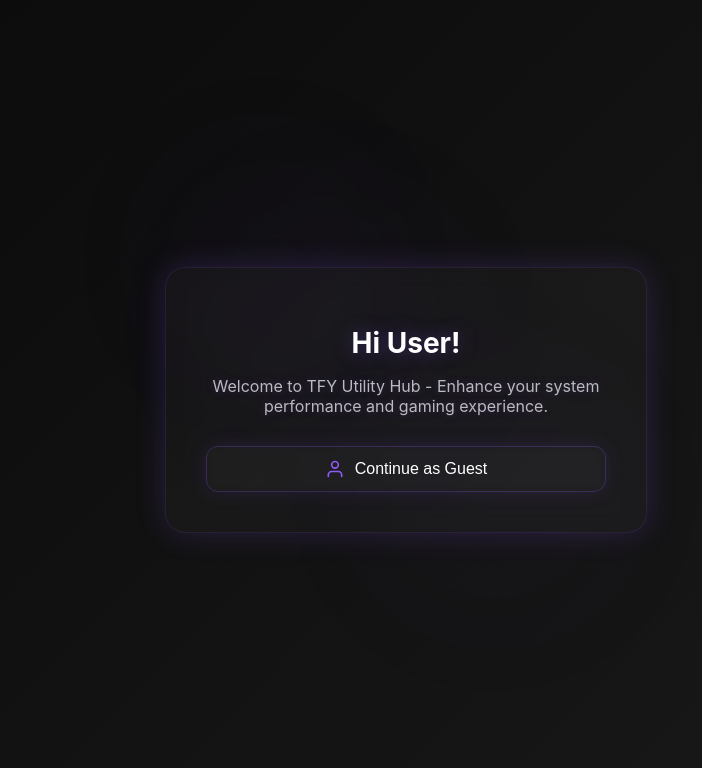
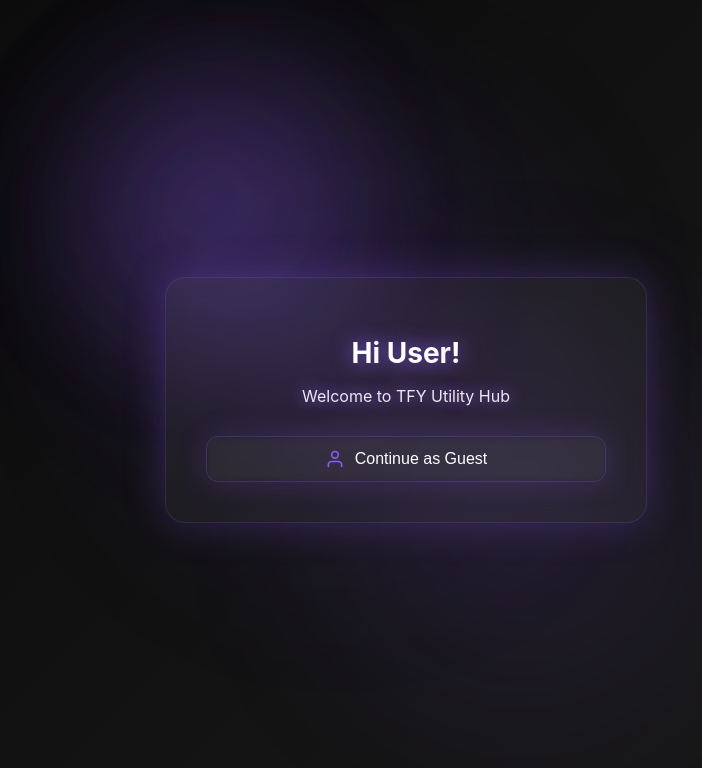
Before and after one commit to DragosKissLove/tfy-electron2312, a React (Create React App) app: page / in a window 1280 px wide. Shown: the top 768 px of the page, without its empty margins (234-936 px from the left). Built offline with nearby package versions, Linux system fonts and the light colour scheme.

Commit message:
Enhance login background and about section

```diff
--- a/src/components/Login.js
+++ b/src/components/Login.js
@@ -47,30 +47,30 @@
       }}
     >
       {/* Animated background particles */}
-      {[...Array(3)].map((_, i) => (
+      {[...Array(5)].map((_, i) => (
         <motion.div
           key={i}
           style={{
             position: 'absolute',
-            width: '300px',
-            height: '300px',
+            width: '400px',
+            height: '400px',
             borderRadius: '50%',
-            background: `radial-gradient(circle, ${primaryColor}22 0%, transparent 70%)`,
-            filter: 'blur(80px)',
-            opacity: 0.4,
+            background: `radial-gradient(circle, ${primaryColor}44 0%, transparent 70%)`,
+            filter: 'blur(60px)',
+            opacity: 0.6,
             pointerEvents: 'none'
           }}
           animate={{
             x: ['-50%', '50%'],
             y: ['-50%', '50%'],
-            scale: [1, 1.2, 1],
+            scale: [1, 1.5, 1],
           }}
           transition={{
             duration: 8 + i * 2,
             repeat: Infinity,
             repeatType: 'reverse',
             ease: 'easeInOut',
-            delay: i * 2
+            delay: i * 1.5
           }}
         />
       ))}
@@ -79,11 +79,11 @@
         initial={{ y: 20, opacity: 0 }}
         animate={{ y: 0, opacity: 1 }}
         style={{
-          background: 'rgba(255, 255, 255, 0.03)',
+          background: 'rgba(255, 255, 255, 0.05)',
           padding: '40px',
           borderRadius: '20px',
-          boxShadow: `0 0 30px ${primaryColor}33`,
-          border: `1px solid ${primaryColor}22`,
+          boxShadow: `0 0 40px ${primaryColor}44`,
+          border: `1px solid ${primaryColor}33`,
           width: '100%',
           maxWidth: '400px',
           textAlign: 'center',
@@ -108,7 +108,7 @@
               fontSize: '28px',
               marginBottom: '10px',
               color: '#fff',
-              textShadow: `0 0 20px ${primaryColor}66`
+              textShadow: `0 0 20px ${primaryColor}`
             }}
           >
             Hi {username}!
@@ -119,16 +119,16 @@
             transition={{ delay: 0.4 }}
             style={{
               fontSize: '16px',
-              color: 'rgba(255, 255, 255, 0.7)',
-              textShadow: `0 0 10px ${primaryColor}44`
+              color: 'rgba(255, 255, 255, 0.9)',
+              textShadow: `0 0 15px ${primaryColor}`
             }}
           >
-            Welcome to TFY Utility Hub - Enhance your system performance and gaming experience.
+            Welcome to TFY Utility Hub
           </motion.p>
         </motion.div>
 
         <motion.button
-          whileHover={{ scale: 1.05, backgroundColor: `${primaryColor}22` }}
+          whileHover={{ scale: 1.05, backgroundColor: `${primaryColor}33` }}
           whileTap={{ scale: 0.95 }}
           onClick={handleGuestLogin}
           style={{
@@ -143,7 +143,7 @@
             alignItems: 'center',
             justifyContent: 'center',
             gap: '10px',
-            boxShadow: `0 0 20px ${primaryColor}22`,
+            boxShadow: `0 0 30px ${primaryColor}33`,
             width: '100%',
             position: 'relative',
             zIndex: 1,
--- a/src/pages/About.js
+++ b/src/pages/About.js
@@ -1,7 +1,7 @@
 import React from 'react';
 import { motion } from 'framer-motion';
 import { useTheme } from '../ThemeContext';
-import { FiGithub, FiMessageCircle } from 'react-icons/fi';
+import { FiGithub, FiMessageCircle, FiCpu, FiZap, FiShield } from 'react-icons/fi';
 
 const About = () => {
   const { theme, primaryColor } = useTheme();
@@ -13,6 +13,24 @@
       console.error('Error opening Discord:', error);
     }
   };
+
+  const features = [
+    {
+      icon: FiCpu,
+      title: "System Optimization",
+      description: "Advanced tools to enhance your PC's performance"
+    },
+    {
+      icon: FiZap,
+      title: "Gaming Tools",
+      description: "Specialized utilities for the ultimate gaming experience"
+    },
+    {
+      icon: FiShield,
+      title: "Security Features",
+      description: "Keep your system protected and running smoothly"
+    }
+  ];
 
   return (
     <motion.div
@@ -70,27 +88,93 @@
           }}
         />
 
+        <motion.div
+          initial={{ opacity: 0, y: 20 }}
+          animate={{ opacity: 1, y: 0 }}
+          transition={{ duration: 0.6 }}
+          style={{
+            textAlign: 'center',
+            marginBottom: '30px'
+          }}
+        >
           <h3 style={{
+            fontSize: '24px',
             marginBottom: '16px',
             color: primaryColor,
             filter: `drop-shadow(0 0 10px ${primaryColor}66)`
-        }}>Welcome to TFY Tool 2025</h3>
-        <p style={{ marginBottom: '16px', lineHeight: '1.6' }}>
-          TFY Tool is your all-in-one Windows utility suite, designed to enhance your PC experience.
-          From system optimization to gaming tools, we've got everything you need to maximize your
-          Windows performance and customize your setup.
+          }}>
+            Welcome to TFY Tool 2025
+          </h3>
+          <p style={{
+            fontSize: '16px',
+            lineHeight: '1.6',
+            color: theme.text,
+            maxWidth: '600px',
+            margin: '0 auto'
+          }}>
+            Your all-in-one solution for system optimization and gaming enhancement
           </p>
-        <p style={{ marginBottom: '16px', lineHeight: '1.6' }}>
-          Features include:
-          • System optimization
-          • Gaming tools and tweaks
-          • Windows activation
-          • Popular software installation
-          • And much more!
+        </motion.div>
+
+        <div style={{
+          display: 'grid',
+          gridTemplateColumns: 'repeat(auto-fit, minmax(250px, 1fr))',
+          gap: '20px',
+          marginTop: '30px'
+        }}>
+          {features.map((feature, index) => (
+            <motion.div
+              key={feature.title}
+              initial={{ opacity: 0, y: 20 }}
+              animate={{ opacity: 1, y: 0 }}
+              transition={{ delay: index * 0.2 }}
+              style={{
+                padding: '20px',
+                background: `linear-gradient(145deg, ${theme.cardBg}, ${primaryColor}11)`,
+                borderRadius: '12px',
+                border: `1px solid ${primaryColor}22`,
+                display: 'flex',
+                flexDirection: 'column',
+                alignItems: 'center',
+                gap: '12px',
+                textAlign: 'center'
+              }}
+            >
+              <motion.div
+                whileHover={{ scale: 1.1, rotate: 360 }}
+                transition={{ duration: 0.5 }}
+                style={{
+                  width: '50px',
+                  height: '50px',
+                  borderRadius: '50%',
+                  background: `linear-gradient(135deg, ${primaryColor}22, ${primaryColor}44)`,
+                  display: 'flex',
+                  alignItems: 'center',
+                  justifyContent: 'center',
+                  boxShadow: `0 0 20px ${primaryColor}33`
+                }}
+              >
+                <feature.icon size={24} color={primaryColor} />
+              </motion.div>
+              <h4 style={{
+                fontSize: '18px',
+                color: theme.text,
+                marginBottom: '8px'
+              }}>
+                {feature.title}
+              </h4>
+              <p style={{
+                fontSize: '14px',
+                color: `${theme.text}cc`,
+                lineHeight: '1.4'
+              }}>
+                {feature.description}
               </p>
+            </motion.div>
+          ))}
+        </div>
       </div>
 
-      <div style={{ display: 'flex', gap: '16px' }}>
       <motion.button
         whileHover={{ scale: 1.02 }}
         whileTap={{ scale: 0.98 }}
@@ -114,7 +198,6 @@
         <FiMessageCircle style={{ color: primaryColor }} />
         Join Our Discord
       </motion.button>
-      </div>
     </motion.div>
   );
 };
```
Lines whose indentation alone changed are shown as unchanged.
